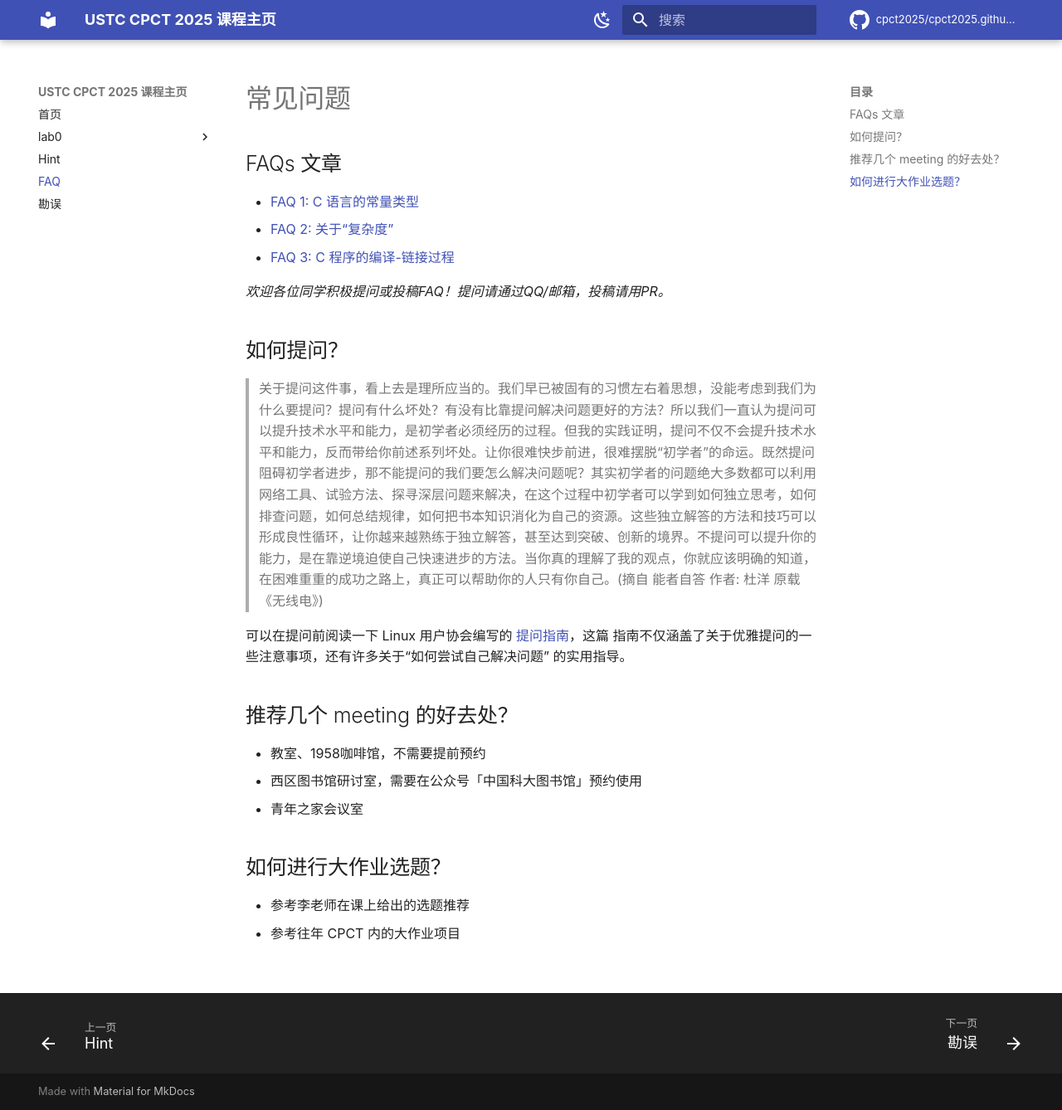
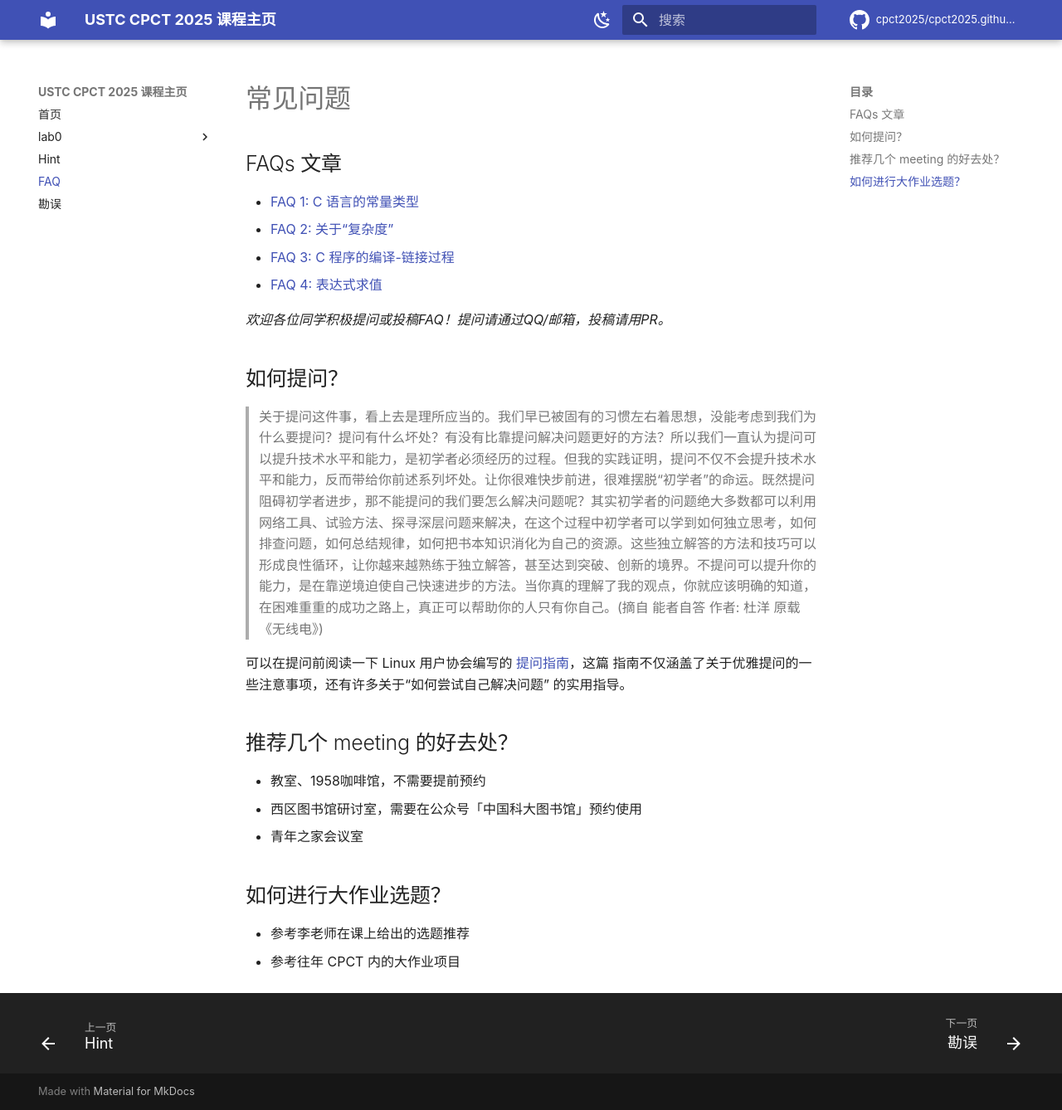
Before and after one commit to cpct2025/cpct2025.github.io, an MkDocs documentation site: the page built from docs/faq/FAQ.md, in a window 1280 px wide and 1338 px high. Shown: the whole window at 83% size. Built offline with MkDocs 1.6.1 and Material for MkDocs 9.7.7, drawn with Linux system fonts in a browser that asks for light colours; comment, search, counter and statistics services are not loaded.

```diff
--- a/docs/faq/FAQ.md
+++ b/docs/faq/FAQ.md
@@ -5,6 +5,7 @@
 - [FAQ 1: C 语言的常量类型](faq-1.md)
 - [FAQ 2: 关于“复杂度”](faq-2.md)
 - [FAQ 3: C 程序的编译-链接过程](faq-3.md)
+- [FAQ 4: 表达式求值](faq-4.md)
 
 *欢迎各位同学积极提问或投稿FAQ！提问请通过QQ/邮箱，投稿请用PR。*
 
```
